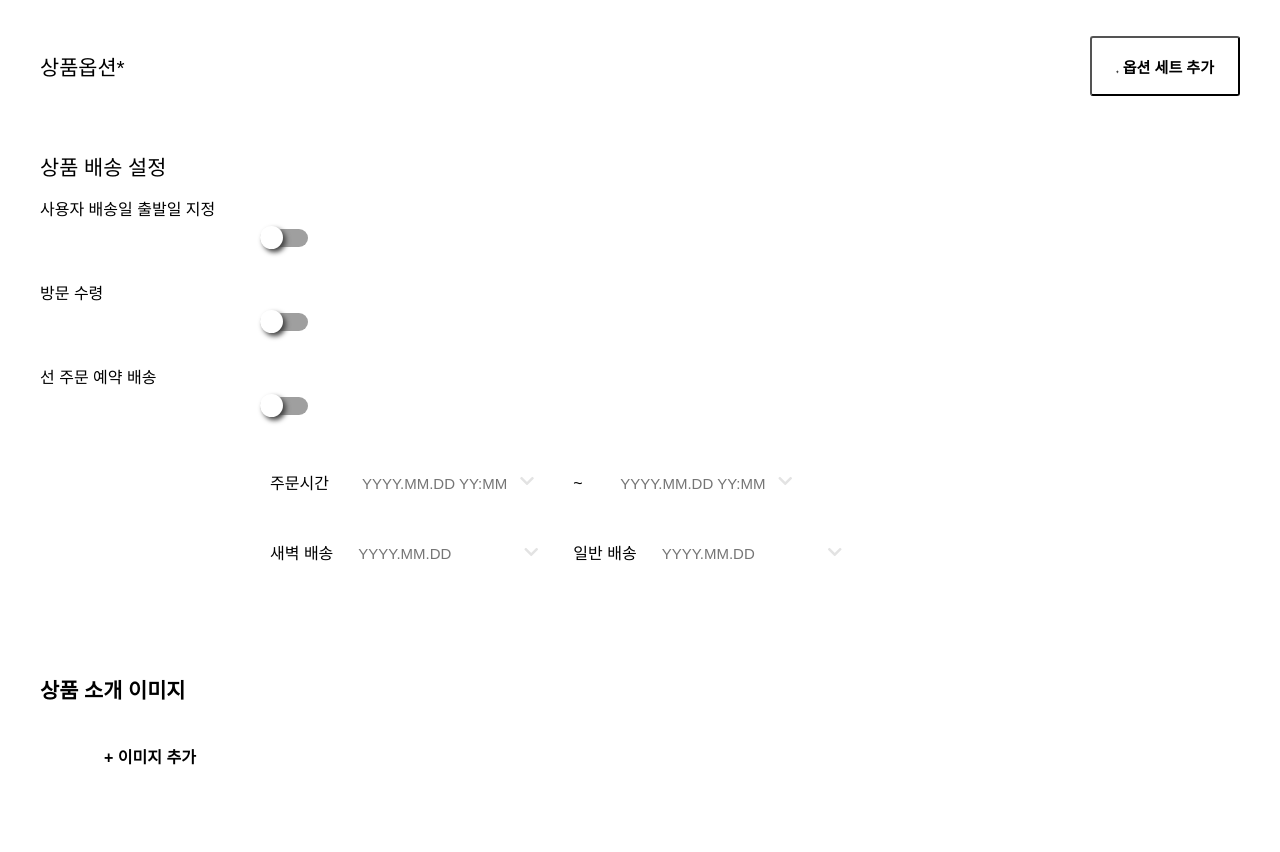
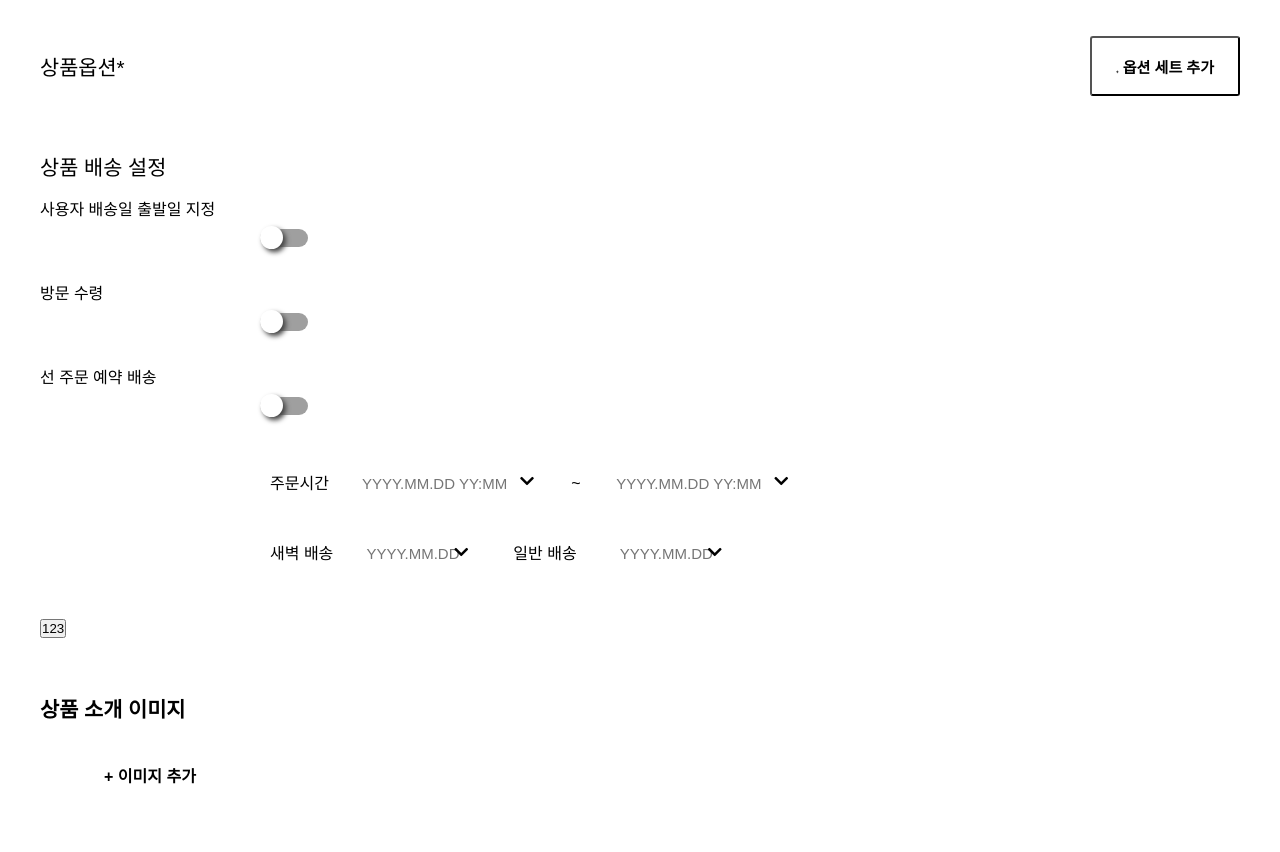
Before and after one commit to wantedPreOnboarding/19_02nd_slr_admin, a React (Create React App) app: page / in a window 1280 px wide. Shown: the part 1180-2032 px from the top of the page. Built offline with nearby package versions, Linux system fonts and the light colour scheme.

Commit message:
Style - Date Picker theme 색으로 수정

```diff
--- a/src/Components/ExposePeriod/ExposePeriod.jsx
+++ b/src/Components/ExposePeriod/ExposePeriod.jsx
@@ -3,7 +3,6 @@ import { Table, TableHeader, TableRow } from 'Components';
 import ExposePeriodForm from './ExposePeriodForm';
 import { PERIOD_SELECT } from './PeriodData';
 import styles from './ExposePeriod.module.css';
-
 
 const ExposePeriod = () => {
   return (
--- a/src/Components/FormDatePicker/FormDatePicker.jsx
+++ b/src/Components/FormDatePicker/FormDatePicker.jsx
@@ -8,12 +8,12 @@ const FormDatePicker = ({changeHandler, name, dateType}) => {
 
   return (
     <>
-    <div className={styles.datePickerWrapper}>
+    <div className={dateType === "time" ? styles.datePickerWrapper : styles.miniWrapper}>
         <DatePicker
         className={styles.selectDate}
         selected={ isDate }
-        dateFormat={dateType === "time" ? "  yyyy.MM.dd HH:mm" : "yyyy.MM.dd"}
-        placeholderText={dateType === "time" ? "  YYYY.MM.DD YY:MM" : "YYYY.MM.DD"}
+        dateFormat={dateType === "time" ? "  yyyy.MM.dd HH:mm" : "  yyyy.MM.dd"}
+        placeholderText={dateType === "time" ? "  YYYY.MM.DD YY:MM" : "  YYYY.MM.DD"}
         showTimeInput
         name={`${name}-date`}
         onChange={(date) => {
--- a/src/Components/FormDatePicker/FormDatePicker.module.css
+++ b/src/Components/FormDatePicker/FormDatePicker.module.css
@@ -1,3 +1,5 @@
+@value sirGray from "styles/theme.css";
+
 .selectDate {
   display: inline-block;
   width: 230px;
@@ -11,7 +13,7 @@
   position: absolute;
   top: 30px;
   right: 15px;
-  color: #e3e3e3;
+  color: sirGray;
 }
 
 .datePickerWrapper {
@@ -20,3 +22,10 @@
   width: 200px;
   height: 30px;
 }
+
+.miniWrapper {
+  display: inline-block;
+  position: relative;
+  width: 130px;
+  height: 30px;
+}
--- a/src/Components/ProductDelivery/ProductDelivery.jsx
+++ b/src/Components/ProductDelivery/ProductDelivery.jsx
@@ -6,7 +6,6 @@ const ProductDelivery = () => {
     const [userDelivery, setUserDelivery] = useState(false);
     const [visit, setVisit] = useState(false);
     const [preOrder, setPreOrder] = useState(false);
-
 
     useEffect(() => {
         preOrder &&
@@ -34,6 +33,10 @@ const ProductDelivery = () => {
 
     return(
         <>
+            <form
+  onSubmit={e => { e.preventDefault(); console.log(e.target);
+  const data = new FormData(e.target);
+  for (var [key, value] of data.entries()) { console.log(key, value); } }} >
         <Table>
             <TableHeader>상품 배송 설정</TableHeader>
             <TableRow label="사용자 배송일 출발일 지정" className={styles.productDelivery}>
@@ -49,7 +52,7 @@ const ProductDelivery = () => {
                         <Grid item className={styles.gridItem}>
                             <span className={styles.span}>주문시간</span>
                             <FormDatePicker name="delivery-orderStartTime" dateType="time" changeHandler={handleTime} />
-                            <span className={styles.normalSpan}> ~ </span>
+                            <span className={styles.tilde}> ~ </span>
                             <FormDatePicker name="delivery-orderEndTime" dateType="time" changeHandler={handleTime} />
                         </Grid>
                     </Grid>
@@ -64,6 +67,8 @@ const ProductDelivery = () => {
                 </Grid>
             </TableRow>
         </Table>
+        <button>123</button>
+        </form>
         </>
     );
 };
--- a/src/Components/ProductDelivery/ProductDelivery.module.scss
+++ b/src/Components/ProductDelivery/ProductDelivery.module.scss
@@ -16,7 +16,11 @@
 }
 
 .normalSpan {
-  margin: 20px;
+  margin: 30px;
+}
+
+.tilde {
+  margin: 18px;
 }
 
 .menuTitle {
```
